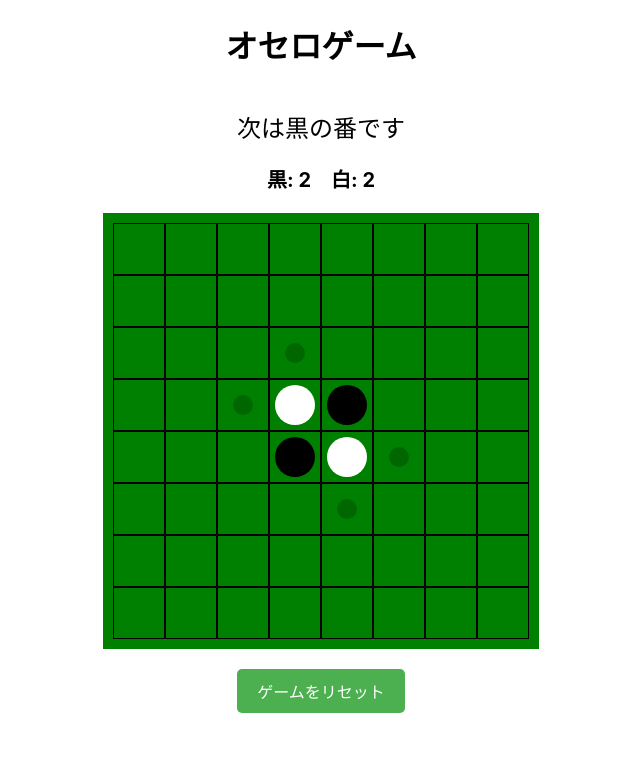
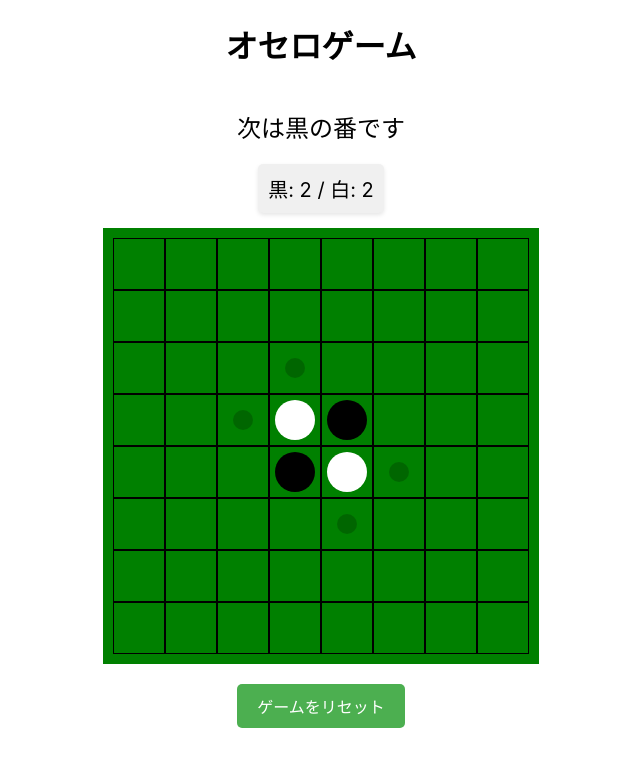
Before and after one commit to Emily57/cursor_othello, a React (Create React App) app: page / in a window 1280 px wide. Shown: the top 766 px of the page, without its empty margins (319-959 px from the left). Built offline with nearby package versions, Linux system fonts and the light colour scheme.

Commit message:
Implement advanced computer strategy with multi-phase evaluation

```diff
--- a/src/components/Game.js
+++ b/src/components/Game.js
@@ -1,5 +1,5 @@
 import React, { useState, useEffect } from "react";
-import { MaxCaptureStrategy } from "../strategies/ComputerStrategy";
+import { AdvancedStrategy } from "../strategies/ComputerStrategy";
 import "../styles/Game.css";
 
 const Game = () => {
@@ -17,7 +17,7 @@ const Game = () => {
   const [board, setBoard] = useState(createInitialBoard());
   const [isBlackTurn, setIsBlackTurn] = useState(true);
   const [isGameOver, setIsGameOver] = useState(false);
-  const computerStrategy = new MaxCaptureStrategy();
+  const computerStrategy = new AdvancedStrategy();
 
   const getValidMoves = (board, isBlack) => {
     const validMoves = [];
@@ -173,21 +173,23 @@ const Game = () => {
             <p>ゲーム終了</p>
             <p>
               最終スコア - 黒: {score.blackCount} / 白: {score.whiteCount}
-              {score.blackCount !== score.whiteCount && (
-                <span>
-                  （{score.blackCount > score.whiteCount ? "黒" : "白"}の勝ち）
-                </span>
-              )}
+              <br />
+              {score.blackCount > score.whiteCount
+                ? "黒の勝ち！"
+                : score.blackCount < score.whiteCount
+                ? "白の勝ち！"
+                : "引き分け！"}
             </p>
           </div>
         ) : (
           `次は${isBlackTurn ? "黒" : "CPU（白）"}の番です`
         )}
       </div>
+
       <div className="score-board">
-        <div>黒: {score.blackCount}</div>
-        <div>白: {score.whiteCount}</div>
+        黒: {score.blackCount} / 白: {score.whiteCount}
       </div>
+
       <div className={`board ${isBlackTurn ? "black-turn" : "white-turn"}`}>
         {board.map((row, i) => (
           <div key={i} className="board-row">
@@ -203,6 +205,7 @@ const Game = () => {
           </div>
         ))}
       </div>
+
       <button className="reset-button" onClick={resetGame}>
         ゲームをリセット
       </button>
--- a/src/strategies/ComputerStrategy.js
+++ b/src/strategies/ComputerStrategy.js
@@ -69,3 +69,228 @@ export class MaxCaptureStrategy extends BaseStrategy {
     return captures;
   }
 }
+
+export class AdvancedStrategy extends BaseStrategy {
+  // 盤面の位置による重要度
+  positionWeights = [
+    [120, -20, 20, 5, 5, 20, -20, 120],
+    [-20, -40, -5, -5, -5, -5, -40, -20],
+    [20, -5, 15, 3, 3, 15, -5, 20],
+    [5, -5, 3, 3, 3, 3, -5, 5],
+    [5, -5, 3, 3, 3, 3, -5, 5],
+    [20, -5, 15, 3, 3, 15, -5, 20],
+    [-20, -40, -5, -5, -5, -5, -40, -20],
+    [120, -20, 20, 5, 5, 20, -20, 120],
+  ];
+
+  selectMove(board, validMoves) {
+    if (validMoves.length === 0) return null;
+
+    const gamePhase = this.determineGamePhase(board);
+    let bestMove = validMoves[0];
+    let bestScore = Number.NEGATIVE_INFINITY;
+
+    validMoves.forEach(([row, col]) => {
+      const score = this.evaluateMove(board, row, col, gamePhase);
+      if (score > bestScore) {
+        bestScore = score;
+        bestMove = [row, col];
+      }
+    });
+
+    return bestMove;
+  }
+
+  determineGamePhase(board) {
+    let pieceCount = 0;
+    board.forEach((row) => {
+      row.forEach((cell) => {
+        if (cell) pieceCount++;
+      });
+    });
+
+    if (pieceCount <= 20) return "early";
+    if (pieceCount <= 50) return "middle";
+    return "late";
+  }
+
+  evaluateMove(board, row, col, gamePhase) {
+    let score = 0;
+
+    // 1. 位置の価値を評価
+    score += this.positionWeights[row][col];
+
+    // 2. 石を返せる数を評価
+    const captureScore = this.calculateCaptures(board, row, col, "white") * 2;
+    score += captureScore;
+
+    // 3. 角の近くの位置の評価
+    if (this.isNearCorner(row, col)) {
+      score -= 30;
+    }
+
+    // 4. ゲームフェーズに応じた評価
+    switch (gamePhase) {
+      case "early":
+        // 序盤: モビリティ（移動可能性）を重視
+        score += this.evaluateMobility(board, row, col) * 3;
+        break;
+      case "middle":
+        // 中盤: 石の安定性を重視
+        score += this.evaluateStability(board, row, col) * 2;
+        break;
+      case "late":
+        // 終盤: 石の数を重視
+        score += captureScore * 2;
+        break;
+    }
+
+    // 5. パリティ（奇数・偶数）の考慮
+    if (this.hasParityAdvantage(board, row, col)) {
+      score += 10;
+    }
+
+    return score;
+  }
+
+  isNearCorner(row, col) {
+    const nearCornerPositions = [
+      [0, 1],
+      [1, 0],
+      [1, 1],
+      [0, 6],
+      [1, 6],
+      [1, 7],
+      [6, 0],
+      [6, 1],
+      [7, 1],
+      [6, 6],
+      [6, 7],
+      [7, 6],
+    ];
+    return nearCornerPositions.some(([r, c]) => r === row && c === col);
+  }
+
+  evaluateMobility(board, row, col) {
+    // 仮の盤面を作成して移動可能性を評価
+    const tempBoard = board.map((row) => [...row]);
+    tempBoard[row][col] = "white";
+
+    let opponentMoves = this.getValidMovesCount(tempBoard, "black");
+    return -opponentMoves; // 相手の手を制限する方が有利
+  }
+
+  evaluateStability(board, row, col) {
+    let stability = 0;
+    const directions = [
+      [-1, -1],
+      [-1, 0],
+      [-1, 1],
+      [0, -1],
+      [0, 1],
+      [1, -1],
+      [1, 0],
+      [1, 1],
+    ];
+
+    // 周囲の石の状態を評価
+    directions.forEach(([dx, dy]) => {
+      let x = row + dx;
+      let y = col + dy;
+      if (x >= 0 && x < 8 && y >= 0 && y < 8 && board[x][y] === "white") {
+        stability += 1;
+      }
+    });
+
+    return stability;
+  }
+
+  hasParityAdvantage(board, row, col) {
+    let emptyCount = 0;
+    board.forEach((row) => {
+      row.forEach((cell) => {
+        if (!cell) emptyCount++;
+      });
+    });
+    return emptyCount % 2 === 0;
+  }
+
+  getValidMovesCount(board, color) {
+    let count = 0;
+    for (let i = 0; i < 8; i++) {
+      for (let j = 0; j < 8; j++) {
+        if (this.isValidMove(board, i, j, color)) {
+          count++;
+        }
+      }
+    }
+    return count;
+  }
+
+  isValidMove(board, row, col, color) {
+    if (board[row][col]) return false;
+
+    const oppositeColor = color === "black" ? "white" : "black";
+    const directions = [
+      [-1, -1],
+      [-1, 0],
+      [-1, 1],
+      [0, -1],
+      [0, 1],
+      [1, -1],
+      [1, 0],
+      [1, 1],
+    ];
+
+    return directions.some(([dx, dy]) => {
+      let x = row + dx;
+      let y = col + dy;
+      let foundOpposite = false;
+
+      while (x >= 0 && x < 8 && y >= 0 && y < 8) {
+        if (board[x][y] === null) return false;
+        if (board[x][y] === oppositeColor) foundOpposite = true;
+        else if (board[x][y] === color && foundOpposite) return true;
+        else return false;
+        x += dx;
+        y += dy;
+      }
+      return false;
+    });
+  }
+
+  calculateCaptures(board, row, col, color) {
+    let captures = 0;
+    const oppositeColor = color === "white" ? "black" : "white";
+    const directions = [
+      [-1, -1],
+      [-1, 0],
+      [-1, 1],
+      [0, -1],
+      [0, 1],
+      [1, -1],
+      [1, 0],
+      [1, 1],
+    ];
+
+    for (const [dx, dy] of directions) {
+      let x = row + dx;
+      let y = col + dy;
+      let tempCaptures = 0;
+
+      while (x >= 0 && x < 8 && y >= 0 && y < 8) {
+        if (board[x][y] === null) break;
+        if (board[x][y] === oppositeColor) {
+          tempCaptures++;
+        } else if (board[x][y] === color) {
+          captures += tempCaptures;
+          break;
+        }
+        x += dx;
+        y += dy;
+      }
+    }
+
+    return captures;
+  }
+}
--- a/src/styles/Game.css
+++ b/src/styles/Game.css
@@ -65,12 +65,12 @@
 }
 
 .score-board {
-  display: flex;
-  justify-content: center;
-  gap: 20px;
-  margin-bottom: 20px;
   font-size: 20px;
-  font-weight: bold;
+  margin-bottom: 15px;
+  padding: 10px;
+  background: #f0f0f0;
+  border-radius: 5px;
+  box-shadow: 0 2px 4px rgba(0, 0, 0, 0.1);
 }
 
 .reset-button {
```
